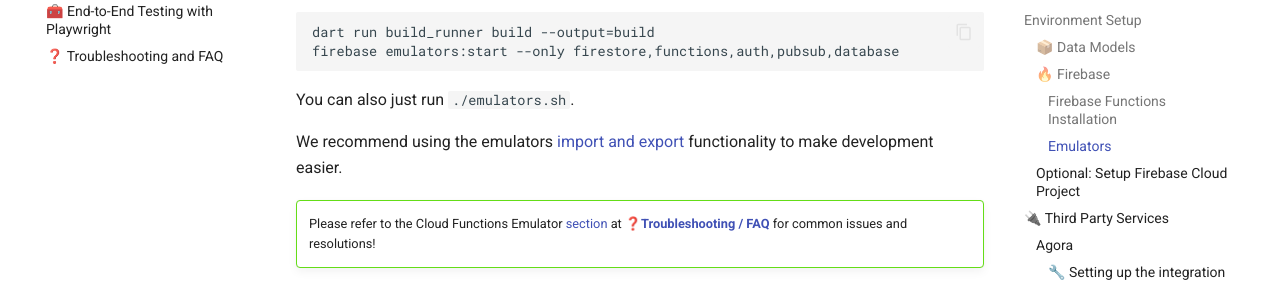
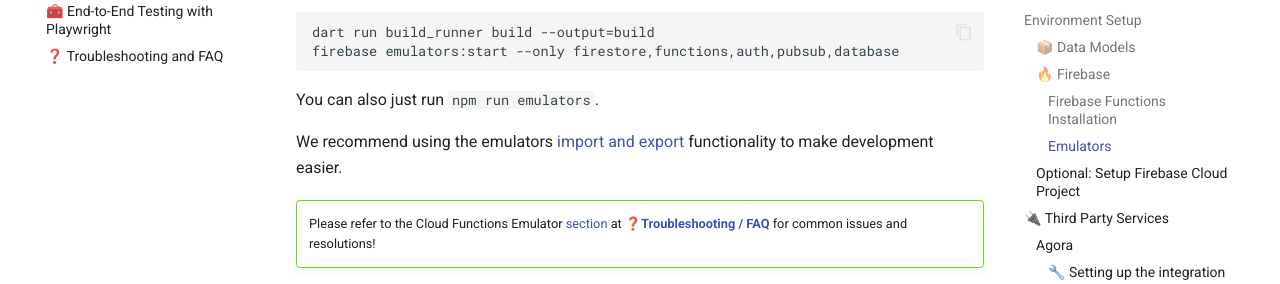
Before and after one commit to berkmancenter/frankly, an MkDocs documentation site: the page built from docs/pages/dev.md, in a window 1280 px wide and 900 px high, scrolled down 4261 px. Shown: the part 169-453 px from the top of the window. Built offline with MkDocs 1.6.1 and Material for MkDocs 9.7.7, drawn with Linux system fonts in a browser that asks for light colours; comment, search, counter and statistics services are not loaded.

Commit message:
docs: minor change.

````diff
--- a/docs/pages/dev.md
+++ b/docs/pages/dev.md
@@ -172,7 +172,7 @@ dart run build_runner build --output=build
 firebase emulators:start --only firestore,functions,auth,pubsub,database
 ```
 
-You can also just run `./emulators.sh`.
+You can also just run `npm run emulators`.
 
 We recommend using the emulators [import and export](https://firebase.google.com/docs/emulator-suite/connect_firestore#import_and_export_data) functionality to make development easier.
 
````
